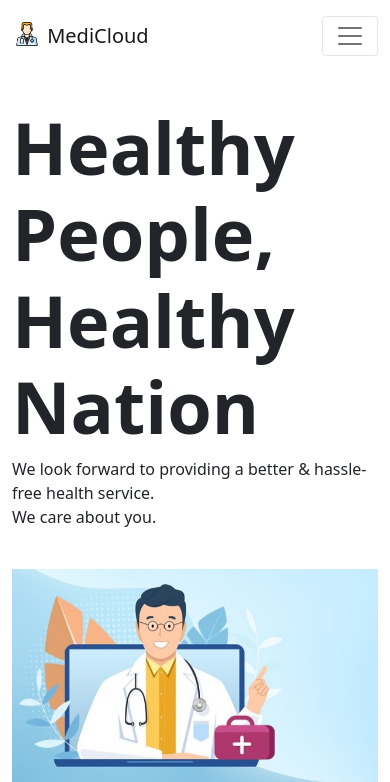
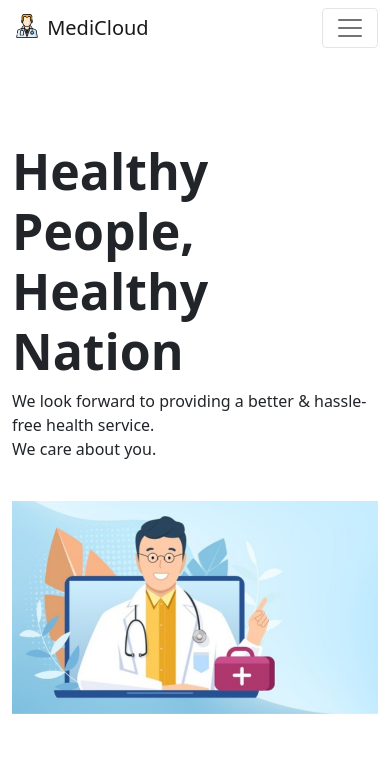
Before and after one commit to tanveer-610/mediCloud, a PHP site: page /HTML/index.html in a window 390 px wide. Shown: the top 782 px of the page. Run offline with PHP 8.4, Linux system fonts and the light colour scheme; some libraries are stand-ins or nearby versions.

Commit message:
responsive design clear

```diff
--- a/CSS/style.css
+++ b/CSS/style.css
@@ -1,8 +1,8 @@
 
 .banner{
     height: 88vh;
-}
+ }
 .moto{
-    font-size: 4.5rem;
+    font-size: 50px;
     font-weight: 900;
 }
--- a/HTML/index.html
+++ b/HTML/index.html
@@ -20,14 +20,15 @@
     <header>
 
         <!-- ------------------------navbar section starts here------------------------------- -->
-        <nav class="navbar navbar-expand-lg navbar-light py-3">
+
+        <nav class="navbar navbar-expand-lg navbar-light">
             <div class="container">
                 <a class="navbar-brand" href="#">
                     <img src="/Assets/Images/doctor.svg" alt="" width="30" height="24"
                         class="d-inline-block align-text-top">
                     MediCloud
                 </a>
-                <button class="navbar-toggler" type="button" data-bs-toggle="collapse"
+                <button class="navbar-toggler text-light" type="button" data-bs-toggle="collapse"
                     data-bs-target="#navbarSupportedContent" aria-controls="navbarSupportedContent"
                     aria-expanded="false" aria-label="Toggle navigation">
                     <span class="navbar-toggler-icon"></span>
@@ -72,7 +73,7 @@
                                     </div>
                                 </div>
                             </div>
-                            <a class="btn btn-primary" data-bs-toggle="modal" href="#exampleModalToggle"
+                            <a class="nav-link btn btn-primary" data-bs-toggle="modal" href="#exampleModalToggle"
                                 role="button">Login</a>
                         </li>
                         <li class="nav-item">
```
